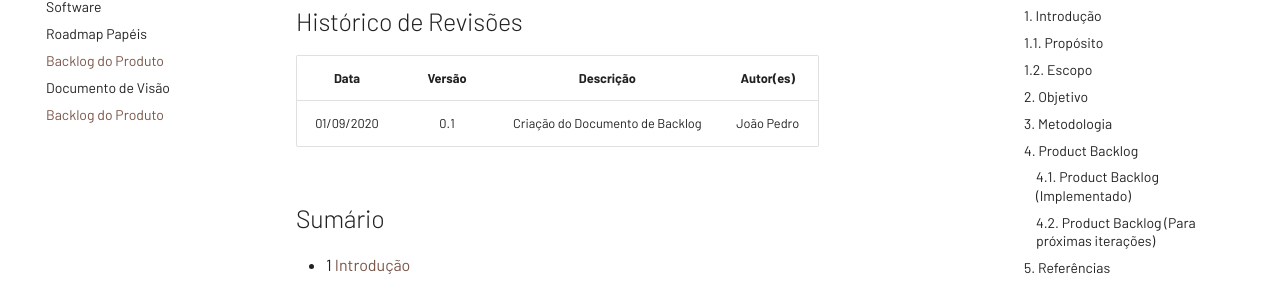
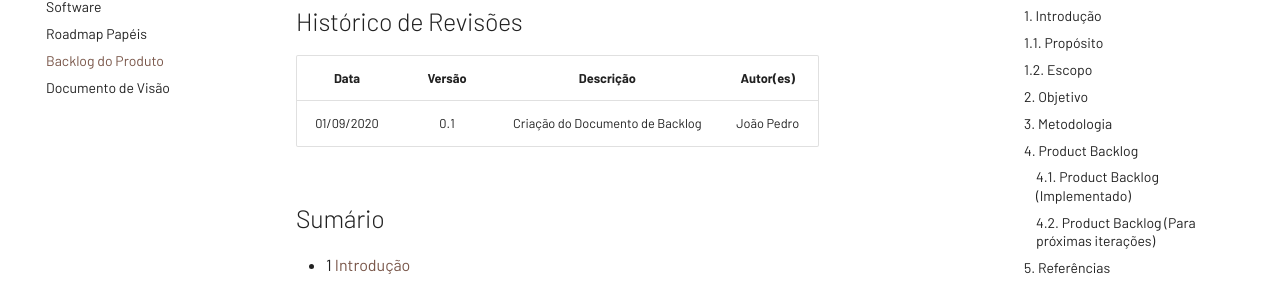
Before and after one commit to fga-eps-mds/2020.1-eSaudeUnB-Wiki, an MkDocs documentation site: the page built from docs/backlog.md, in a window 1280 px wide. Shown: the part 224-515 px from the top of the page. Built offline with MkDocs 1.6.1 and Material for MkDocs 9.7.7, drawn with Linux system fonts in a browser that asks for light colours; comment, search, counter and statistics services are not loaded.

Commit message:
fix: update files change from rebase
Signed-off-by: Joberth Rogers <joberth.rogers18@gmail.com>

```diff
--- a/mkdocs.yml
+++ b/mkdocs.yml
@@ -25,7 +25,6 @@ nav:
     - Roadmap Papéis: roadmap-papeis.md
     - Backlog do Produto: backlog.md
     - Documento de Visão: DocumentoDeVisao.md
-    - Backlog do Produto: backlog.md
   - Sprints:
     - Sprint 0:
       - Planejamento Sprint 0: planejamento_sprint0.md
```
